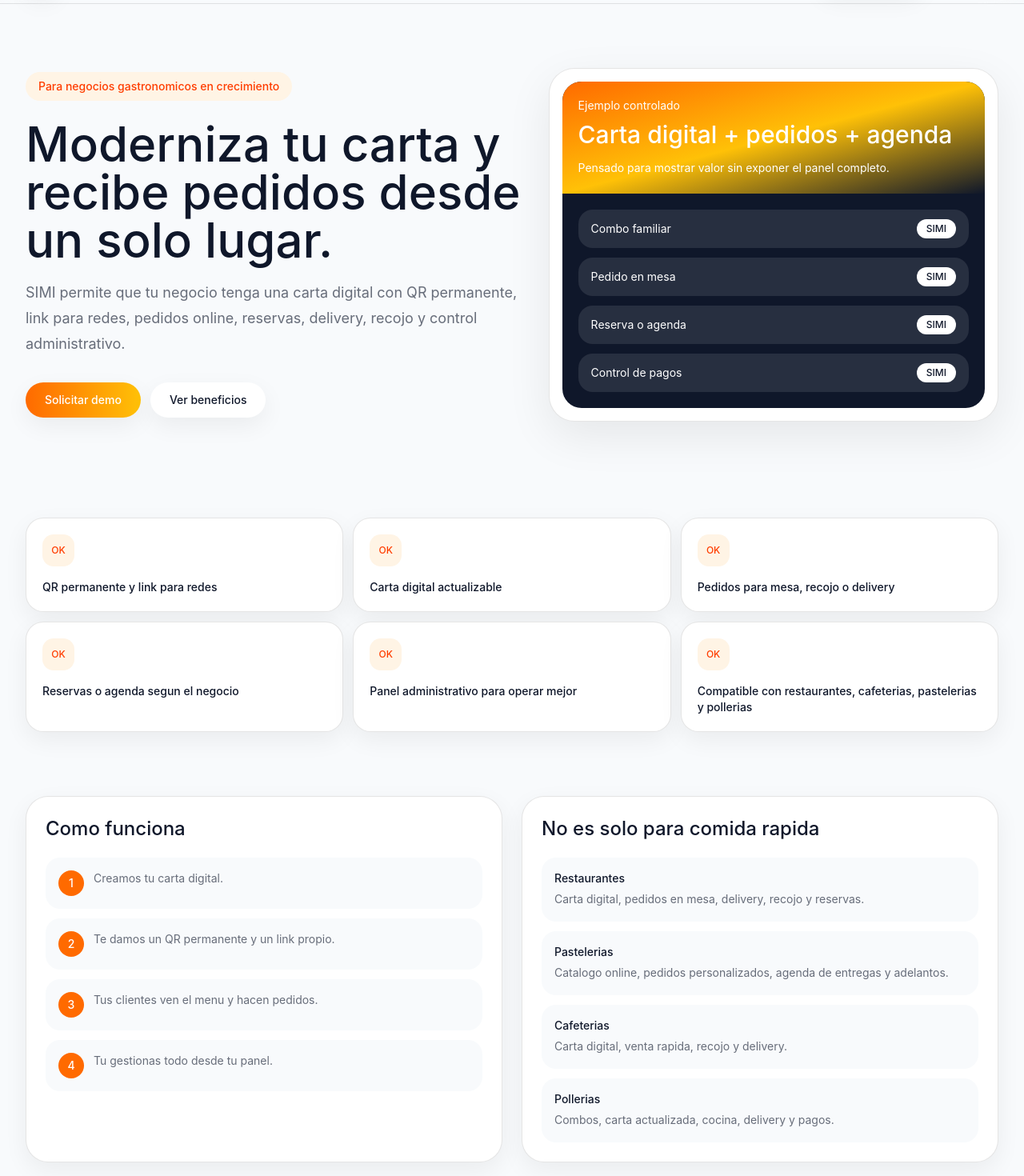
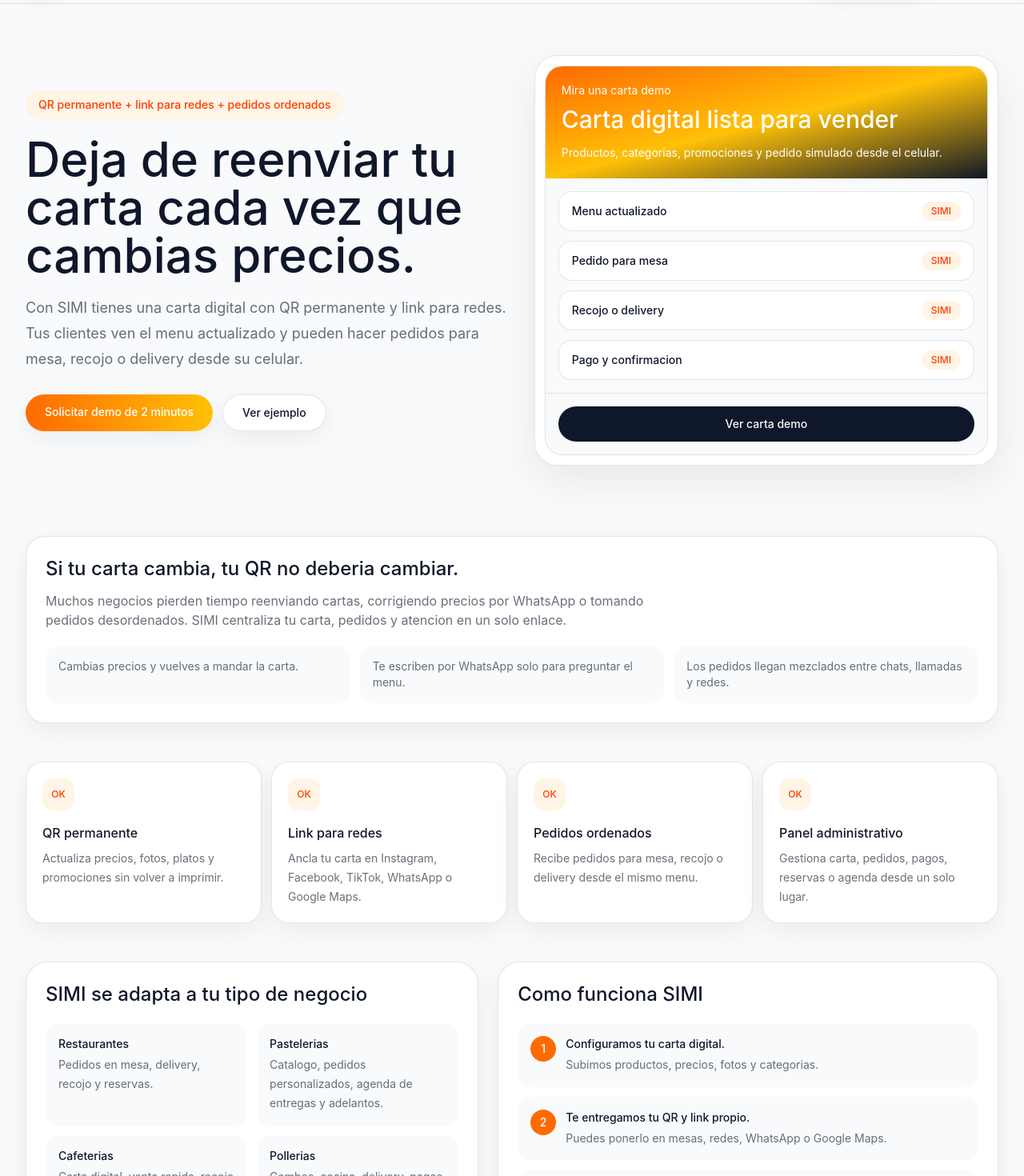
Before and after one commit to zam-ia/simi, a Next.js app: page / in a window 1280 px wide. Shown: the part 60-1530 px from the top of the page at 80% size. Built offline with nearby package versions, Linux system fonts and the light colour scheme; no server answers.

Commit message:
feat: mejora landing comercial mobile first

```diff
--- a/src/components/public/SimiLanding.tsx
+++ b/src/components/public/SimiLanding.tsx
@@ -4,27 +4,31 @@
 import Link from "next/link";
 import { businessTypeOptions } from "@/constants/commercial";
 
+const painPoints = [
+  "Cambias precios y vuelves a mandar la carta.",
+  "Te escriben por WhatsApp solo para preguntar el menu.",
+  "Los pedidos llegan mezclados entre chats, llamadas y redes."
+];
+
 const benefits = [
-  "QR permanente y link para redes",
-  "Carta digital actualizable",
-  "Pedidos para mesa, recojo o delivery",
-  "Reservas o agenda segun el negocio",
-  "Panel administrativo para operar mejor",
-  "Compatible con restaurantes, cafeterias, pastelerias y pollerias"
+  ["QR permanente", "Actualiza precios, fotos, platos y promociones sin volver a imprimir."],
+  ["Link para redes", "Ancla tu carta en Instagram, Facebook, TikTok, WhatsApp o Google Maps."],
+  ["Pedidos ordenados", "Recibe pedidos para mesa, recojo o delivery desde el mismo menu."],
+  ["Panel administrativo", "Gestiona carta, pedidos, pagos, reservas o agenda desde un solo lugar."]
 ];
 
 const segments = [
-  ["Restaurantes", "Carta digital, pedidos en mesa, delivery, recojo y reservas."],
-  ["Pastelerias", "Catalogo online, pedidos personalizados, agenda de entregas y adelantos."],
+  ["Restaurantes", "Pedidos en mesa, delivery, recojo y reservas."],
+  ["Pastelerias", "Catalogo, pedidos personalizados, agenda de entregas y adelantos."],
   ["Cafeterias", "Carta digital, venta rapida, recojo y delivery."],
-  ["Pollerias", "Combos, carta actualizada, cocina, delivery y pagos."]
+  ["Pollerias", "Combos, cocina, delivery, pagos y promociones."]
 ];
 
 const steps = [
-  "Creamos tu carta digital.",
-  "Te damos un QR permanente y un link propio.",
-  "Tus clientes ven el menu y hacen pedidos.",
-  "Tu gestionas todo desde tu panel."
+  ["Configuramos tu carta digital.", "Subimos productos, precios, fotos y categorias."],
+  ["Te entregamos tu QR y link propio.", "Puedes ponerlo en mesas, redes, WhatsApp o Google Maps."],
+  ["Tus clientes ven y piden desde el celular.", "Mesa, recojo o delivery segun como trabaje tu negocio."],
+  ["Tu controlas todo desde el panel.", "Actualizas carta, pedidos, pagos, reservas o agenda."]
 ];
 
 export function SimiLanding() {
@@ -64,100 +68,121 @@
   }
 
   return (
-    <main className="min-h-screen bg-[var(--background)] text-[var(--text)]">
-      <header className="sticky top-0 z-30 border-b border-[var(--line)] bg-[var(--surface)]/86 backdrop-blur-xl">
-        <div className="mx-auto flex max-w-7xl items-center justify-between gap-4 px-4 py-3 lg:px-8">
-          <Link href="/" className="flex items-center gap-3">
-            <span className="grid h-10 w-10 place-items-center overflow-hidden rounded-[14px] shadow-panel">
+    <main className="min-h-screen bg-[var(--background)] pb-20 text-[var(--text)] sm:pb-0">
+      <header className="sticky top-0 z-30 border-b border-[var(--line)] bg-[var(--surface)]/88 backdrop-blur-xl">
+        <div className="mx-auto flex max-w-7xl items-center justify-between gap-3 px-4 py-3 lg:px-8">
+          <Link href="/" className="flex min-w-0 items-center gap-3">
+            <span className="grid h-10 w-10 shrink-0 place-items-center overflow-hidden rounded-[14px] shadow-panel">
               <img src="/simi/brand_app_icons/SIMI_icono.svg" alt="SIMI" className="h-full w-full object-cover" />
             </span>
-            <span>
+            <span className="min-w-0">
               <span className="block text-sm font-medium">SIMI</span>
-              <span className="block text-xs text-[var(--text-muted)]">Tu carta cambia. Tu QR no.</span>
+              <span className="block truncate text-xs text-[var(--text-muted)]">Tu carta cambia. Tu QR no.</span>
             </span>
           </Link>
-          <div className="flex items-center gap-2">
+          <div className="flex shrink-0 items-center gap-2">
             <a href="#demo" className="focus-ring rounded-full bg-[var(--accent)] px-4 py-2 text-sm font-medium text-white shadow-panel">Solicitar demo</a>
-            <Link href="/login" className="focus-ring rounded-full bg-[var(--surface-muted)] px-4 py-2 text-sm font-medium">Ingresar</Link>
+            <Link href="/login" className="focus-ring hidden rounded-full bg-[var(--surface-muted)] px-4 py-2 text-sm font-medium sm:inline-flex">Ingresar</Link>
           </div>
         </div>
       </header>
 
-      <section className="mx-auto grid max-w-7xl gap-8 px-4 py-12 lg:grid-cols-[1.05fr_0.95fr] lg:items-center lg:px-8 lg:py-20">
+      <section className="mx-auto grid max-w-7xl gap-8 px-4 pb-8 pt-8 lg:grid-cols-[1.02fr_0.98fr] lg:items-center lg:px-8 lg:py-16">
         <div>
-          <p className="inline-flex rounded-full bg-[var(--accent-soft)] px-4 py-2 text-sm font-medium text-[var(--accent-strong)]">Para negocios gastronomicos en crecimiento</p>
-          <h1 className="mt-6 max-w-4xl text-5xl font-medium leading-[1.02] tracking-normal md:text-6xl">Moderniza tu carta y recibe pedidos desde un solo lugar.</h1>
-          <p className="mt-5 max-w-2xl text-lg leading-8 text-[var(--text-muted)]">
-            SIMI permite que tu negocio tenga una carta digital con QR permanente, link para redes, pedidos online, reservas, delivery, recojo y control administrativo.
+          <p className="inline-flex rounded-full bg-[var(--accent-soft)] px-4 py-2 text-sm font-medium text-[var(--accent-strong)]">QR permanente + link para redes + pedidos ordenados</p>
+          <h1 className="mt-5 max-w-4xl text-4xl font-medium leading-[1.04] tracking-normal md:text-6xl">Deja de reenviar tu carta cada vez que cambias precios.</h1>
+          <p className="mt-5 max-w-2xl text-base leading-7 text-[var(--text-muted)] md:text-lg md:leading-8">
+            Con SIMI tienes una carta digital con QR permanente y link para redes. Tus clientes ven el menu actualizado y pueden hacer pedidos para mesa, recojo o delivery desde su celular.
           </p>
-          <div className="mt-8 flex flex-wrap gap-3">
-            <a href="#demo" className="focus-ring rounded-full bg-gradient-to-r from-[var(--accent)] to-[var(--simi-aji-amarillo)] px-6 py-3 text-sm font-medium text-white shadow-panel">Solicitar demo</a>
-            <a href="#beneficios" className="focus-ring rounded-full bg-[var(--surface)] px-6 py-3 text-sm font-medium shadow-panel">Ver beneficios</a>
+          <div className="mt-7 flex flex-wrap gap-3">
+            <a href="#demo" className="focus-ring rounded-full bg-gradient-to-r from-[var(--accent)] to-[var(--simi-aji-amarillo)] px-6 py-3 text-sm font-medium text-white shadow-panel">Solicitar demo de 2 minutos</a>
+            <Link href="/menu/pollo-loco" className="focus-ring rounded-full border border-[var(--line)] bg-[var(--surface)] px-6 py-3 text-sm font-medium shadow-panel">Ver ejemplo</Link>
           </div>
         </div>
 
-        <div className="rounded-[32px] border border-[var(--line)] bg-[var(--surface)] p-4 shadow-soft">
-          <div className="overflow-hidden rounded-[24px] bg-[var(--simi-carbon-parrilla)] text-white">
-            <div className="bg-gradient-to-br from-[var(--accent)] via-[var(--simi-aji-amarillo)] to-[var(--simi-carbon-parrilla)] p-5">
-              <p className="text-sm text-white/78">Ejemplo controlado</p>
-              <h2 className="mt-2 text-3xl font-medium">Carta digital + pedidos + agenda</h2>
-              <p className="mt-3 text-sm leading-6 text-white/76">Pensado para mostrar valor sin exponer el panel completo.</p>
+        <div className="rounded-[28px] border border-[var(--line)] bg-[var(--surface)] p-3 shadow-soft">
+          <div className="overflow-hidden rounded-[22px] border border-[var(--line)] bg-[var(--background)]">
+            <div className="bg-gradient-to-br from-[var(--accent)] via-[var(--simi-aji-amarillo)] to-[#101827] p-5 text-white">
+              <p className="text-sm text-white/78">Mira una carta demo</p>
+              <h2 className="mt-2 text-2xl font-medium md:text-3xl">Carta digital lista para vender</h2>
+              <p className="mt-3 text-sm leading-6 text-white/78">Productos, categorias, promociones y pedido simulado desde el celular.</p>
             </div>
-            <div className="grid gap-3 p-5">
-              {["Combo familiar", "Pedido en mesa", "Reserva o agenda", "Control de pagos"].map((item) => (
-                <div key={item} className="flex items-center justify-between rounded-[18px] bg-white/10 px-4 py-3">
-                  <span className="text-sm">{item}</span>
-                  <span className="rounded-full bg-white px-3 py-1 text-xs font-medium text-[var(--simi-carbon-parrilla)]">SIMI</span>
+            <div className="grid gap-3 p-4">
+              {["Menu actualizado", "Pedido para mesa", "Recojo o delivery", "Pago y confirmacion"].map((item) => (
+                <div key={item} className="flex items-center justify-between rounded-[16px] border border-[var(--line)] bg-[var(--surface)] px-4 py-3">
+                  <span className="text-sm font-medium">{item}</span>
+                  <span className="rounded-full bg-[var(--accent-soft)] px-3 py-1 text-xs font-medium text-[var(--accent-strong)]">SIMI</span>
                 </div>
               ))}
+            </div>
+            <div className="border-t border-[var(--line)] p-4">
+              <Link href="/menu/pollo-loco" className="focus-ring flex min-h-11 items-center justify-center rounded-full bg-[var(--text)] px-5 py-3 text-sm font-medium text-[var(--background)]">Ver carta demo</Link>
             </div>
           </div>
         </div>
       </section>
 
-      <section id="beneficios" className="mx-auto max-w-7xl px-4 py-10 lg:px-8">
-        <div className="grid gap-3 sm:grid-cols-2 lg:grid-cols-3">
-          {benefits.map((benefit) => (
-            <div key={benefit} className="rounded-[22px] border border-[var(--line)] bg-[var(--surface)] p-5 shadow-panel">
+      <section className="mx-auto max-w-7xl px-4 py-6 lg:px-8">
+        <div className="rounded-[24px] border border-[var(--line)] bg-[var(--surface)] p-5 shadow-panel md:p-6">
+          <h2 className="text-2xl font-medium">Si tu carta cambia, tu QR no deberia cambiar.</h2>
+          <p className="mt-3 max-w-3xl text-sm leading-6 text-[var(--text-muted)] md:text-base">
+            Muchos negocios pierden tiempo reenviando cartas, corrigiendo precios por WhatsApp o tomando pedidos desordenados. SIMI centraliza tu carta, pedidos y atencion en un solo enlace.
+          </p>
+          <div className="mt-5 grid gap-3 md:grid-cols-3">
+            {painPoints.map((point) => (
+              <div key={point} className="rounded-[16px] bg-[var(--background)] p-4 text-sm text-[var(--text-muted)]">{point}</div>
+            ))}
+          </div>
+        </div>
+      </section>
+
+      <section id="beneficios" className="mx-auto max-w-7xl px-4 py-6 lg:px-8">
+        <div className="grid gap-3 sm:grid-cols-2 lg:grid-cols-4">
+          {benefits.map(([title, text]) => (
+            <div key={title} className="rounded-[22px] border border-[var(--line)] bg-[var(--surface)] p-5 shadow-panel">
               <span className="grid h-10 w-10 place-items-center rounded-[14px] bg-[var(--accent-soft)] text-xs font-medium text-[var(--accent-strong)]">OK</span>
-              <p className="mt-4 text-sm font-medium">{benefit}</p>
+              <p className="mt-4 text-base font-medium">{title}</p>
+              <p className="mt-2 text-sm leading-6 text-[var(--text-muted)]">{text}</p>
             </div>
           ))}
         </div>
       </section>
 
-      <section className="mx-auto grid max-w-7xl gap-6 px-4 py-10 lg:grid-cols-2 lg:px-8">
+      <section className="mx-auto grid max-w-7xl gap-6 px-4 py-6 lg:grid-cols-[0.95fr_1.05fr] lg:px-8">
         <div className="rounded-[28px] border border-[var(--line)] bg-[var(--surface)] p-6 shadow-panel">
-          <h2 className="text-2xl font-medium">Como funciona</h2>
-          <div className="mt-5 grid gap-3">
-            {steps.map((step, index) => (
-              <div key={step} className="flex gap-3 rounded-[18px] bg-[var(--background)] p-4">
-                <span className="grid h-8 w-8 shrink-0 place-items-center rounded-full bg-[var(--accent)] text-sm font-medium text-white">{index + 1}</span>
-                <p className="text-sm text-[var(--text-muted)]">{step}</p>
+          <h2 className="text-2xl font-medium">SIMI se adapta a tu tipo de negocio</h2>
+          <div className="mt-5 grid grid-cols-2 gap-3">
+            {segments.map(([title, text]) => (
+              <div key={title} className="rounded-[18px] bg-[var(--background)] p-4">
+                <p className="text-sm font-medium">{title}</p>
+                <p className="mt-1 text-xs leading-5 text-[var(--text-muted)] md:text-sm md:leading-6">{text}</p>
               </div>
             ))}
           </div>
         </div>
 
-        <div className="rounded-[28px] border border-[var(--line)] bg-[var(--surface)] p-6 shadow-panel">
-          <h2 className="text-2xl font-medium">No es solo para comida rapida</h2>
+        <div className="hidden rounded-[28px] border border-[var(--line)] bg-[var(--surface)] p-6 shadow-panel md:block">
+          <h2 className="text-2xl font-medium">Como funciona SIMI</h2>
           <div className="mt-5 grid gap-3">
-            {segments.map(([title, text]) => (
-              <div key={title} className="rounded-[18px] bg-[var(--background)] p-4">
-                <p className="text-sm font-medium">{title}</p>
-                <p className="mt-1 text-sm leading-6 text-[var(--text-muted)]">{text}</p>
+            {steps.map(([title, text], index) => (
+              <div key={title} className="flex gap-3 rounded-[18px] bg-[var(--background)] p-4">
+                <span className="grid h-8 w-8 shrink-0 place-items-center rounded-full bg-[var(--accent)] text-sm font-medium text-white">{index + 1}</span>
+                <span>
+                  <span className="block text-sm font-medium">{title}</span>
+                  <span className="mt-1 block text-sm leading-6 text-[var(--text-muted)]">{text}</span>
+                </span>
               </div>
             ))}
           </div>
         </div>
       </section>
 
-      <section id="demo" className="mx-auto grid max-w-7xl gap-6 px-4 py-12 lg:grid-cols-[0.9fr_1.1fr] lg:px-8">
-        <div className="rounded-[28px] bg-[var(--simi-carbon-parrilla)] p-6 text-white shadow-soft">
-          <p className="text-sm text-white/70">Demo controlada</p>
-          <h2 className="mt-2 text-3xl font-medium">Solicita una demo personalizada</h2>
-          <p className="mt-3 text-sm leading-6 text-white/72">
-            Revisaremos tu negocio y te contactaremos por WhatsApp para agendar una reunion. La demo real se muestra por Zoom, Meet, WhatsApp o presencial, sin exponer el panel completo de forma publica.
+      <section id="demo" className="mx-auto grid max-w-7xl gap-6 px-4 py-10 lg:grid-cols-[0.9fr_1.1fr] lg:px-8">
+        <div className="rounded-[28px] border border-[var(--line)] bg-[var(--surface)] p-6 shadow-soft">
+          <p className="text-sm font-medium text-[var(--accent-strong)]">Demo personalizada</p>
+          <h2 className="mt-2 text-3xl font-medium">Quieres ver como quedaria en tu negocio?</h2>
+          <p className="mt-3 text-sm leading-6 text-[var(--text-muted)]">
+            Solicita una demo personalizada. Revisaremos tu negocio y te contactaremos por WhatsApp para agendar una reunion por WhatsApp, Zoom, Meet o presencial.
           </p>
         </div>
 
@@ -165,7 +190,7 @@
           <Field label="Nombre del negocio" name="business_name" required />
           <label className="grid gap-2 text-sm">
             <span className="font-medium">Rubro</span>
-            <select name="business_type" className="focus-ring min-h-11 rounded-[var(--radius-input)] border border-[var(--line)] bg-[var(--surface)] px-3">
+            <select name="business_type" className="focus-ring min-h-11 rounded-[var(--radius-input)] border border-[var(--line)] bg-[var(--surface)] px-3 text-[var(--text)]">
               {businessTypeOptions.map(([value, label]) => <option key={value} value={value}>{label}</option>)}
             </select>
           </label>
@@ -175,7 +200,7 @@
           <Field label="Instagram o Facebook" name="social_url" placeholder="@tunegocio o enlace" />
           <label className="grid gap-2 text-sm md:col-span-2">
             <span className="font-medium">Comentario opcional</span>
-            <textarea name="comment" rows={4} className="focus-ring rounded-[var(--radius-input)] border border-[var(--line)] bg-[var(--surface)] px-3 py-2" placeholder="Cuentanos que vendes o que necesitas mejorar." />
+            <textarea name="comment" rows={4} className="focus-ring rounded-[var(--radius-input)] border border-[var(--line)] bg-[var(--surface)] px-3 py-2 text-[var(--text)]" placeholder="Cuentanos que vendes o que necesitas mejorar." />
           </label>
           {message ? <p className={`rounded-[var(--radius-card)] p-3 text-sm md:col-span-2 ${isSuccess ? "bg-green-50 text-green-800 dark:bg-green-950/35 dark:text-green-100" : "bg-red-50 text-red-800 dark:bg-red-950/35 dark:text-red-100"}`}>{message}</p> : null}
           <button type="submit" disabled={isPending} className="focus-ring min-h-12 rounded-full bg-[var(--accent)] px-5 py-3 text-sm font-medium text-white shadow-panel disabled:opacity-60 md:col-span-2">
@@ -183,6 +208,10 @@
           </button>
         </form>
       </section>
+
+      <div className="fixed inset-x-0 bottom-0 z-40 border-t border-[var(--line)] bg-[var(--surface)]/92 p-3 backdrop-blur-xl sm:hidden">
+        <a href="#demo" className="focus-ring flex min-h-12 items-center justify-center rounded-full bg-[var(--accent)] px-5 py-3 text-sm font-medium text-white shadow-panel">Solicitar demo</a>
+      </div>
     </main>
   );
 }
@@ -191,7 +220,7 @@
   return (
     <label className="grid gap-2 text-sm">
       <span className="font-medium">{label}</span>
-      <input name={name} required={required} defaultValue={defaultValue} placeholder={placeholder} className="focus-ring min-h-11 rounded-[var(--radius-input)] border border-[var(--line)] bg-[var(--surface)] px-3" />
+      <input name={name} required={required} defaultValue={defaultValue} placeholder={placeholder} className="focus-ring min-h-11 rounded-[var(--radius-input)] border border-[var(--line)] bg-[var(--surface)] px-3 text-[var(--text)]" />
     </label>
   );
 }
```
